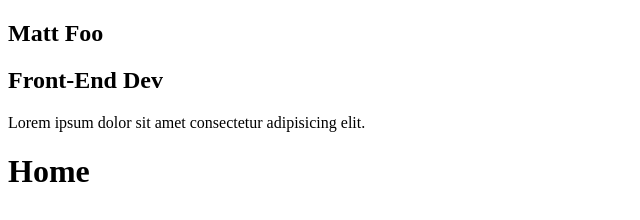
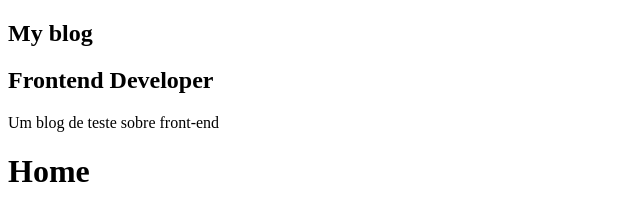
Before and after one commit to fabloliv/gatsby-test, a Gatsby site: page / in a window 1280 px wide. Shown: the whole page, without its empty margins (0-640 px from the left). Built offline with nearby package versions, Linux system fonts and the light colour scheme; Gatsby itself is replaced by a stand-in of ours.

Commit message:
Refactor to useStaticQuery

```diff
--- a/gatsby-config.js
+++ b/gatsby-config.js
@@ -1,6 +1,7 @@
 module.exports = {
   siteMetadata: {
     title: `My blog`,
+    position: `Frontend Developer`,
     description: `Um blog de teste sobre front-end`,
     author: `@fabloliv`,
   },
@@ -24,7 +25,7 @@
         background_color: `#663399`,
         theme_color: `#663399`,
         display: `minimal-ui`,
-        icon: `src/images/gatsby-icon.png`, // This path is relative to the root of the site.
+        //icon: `src/images/gatsby-icon.png`, // This path is relative to the root of the site.
       },
     },
     // this (optional) plugin enables Progressive Web App + Offline functionality
--- a/package.json
+++ b/package.json
@@ -28,6 +28,7 @@
   "scripts": {
     "build": "gatsby build",
     "develop": "gatsby develop",
+    "develop:playground": "GATSBY_GRAPHQL_IDE=playground gatsby develop",
     "format": "prettier --write \"**/*.{js,jsx,json,md}\"",
     "start": "npm run develop",
     "serve": "gatsby serve",
--- a/src/components/Profile/index.js
+++ b/src/components/Profile/index.js
@@ -1,11 +1,30 @@
 import React from "react"
+import { useStaticQuery, graphql } from "gatsby"
 
-const Profile = () => (
+const Profile = () => {
+  const {
+    site: {
+      siteMetadata: { title, position, description },
+    },
+  } = useStaticQuery(graphql`
+    query MySiteMetadata {
+      site {
+        siteMetadata {
+          title
+          position
+          description
+        }
+      }
+    }
+  `)
+
+  return (
     <div className="Profile-wrapper">
-        <h1>Matt Foo</h1>
-        <h2>Front-End Dev</h2>
-        <p>Lorem ipsum dolor sit amet consectetur adipisicing elit.</p>
+      <h1>{title}</h1>
+      <h2>{position}</h2>
+      <p>{description}</p>
     </div>
-)
+  )
+}
 
 export default Profile
```
